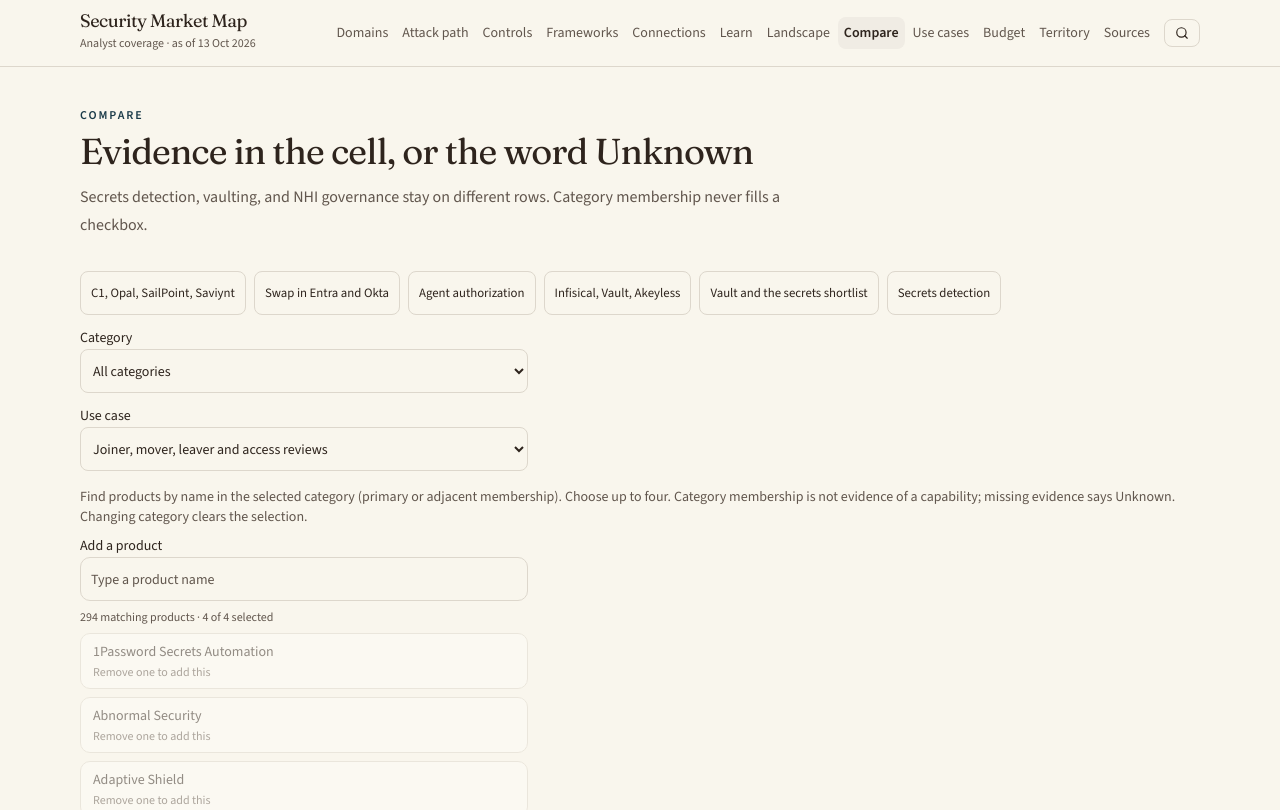
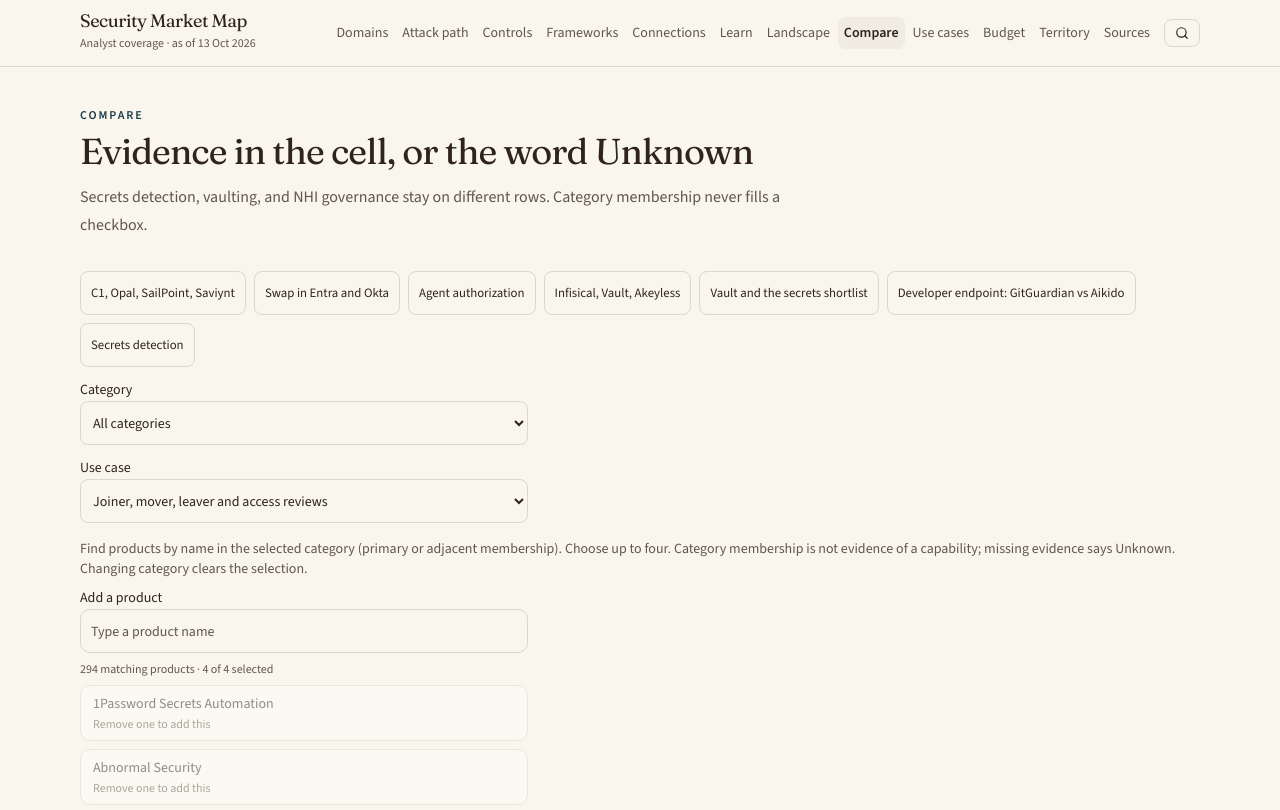
Before and after one commit to heyfunwhoa/security-market-map, a Next.js app: page /compare in a window 1280 px wide. Shown: the top 810 px of the page. Built offline with nearby package versions, Linux system fonts and the light colour scheme.

Commit message:
feat: add developer endpoint comparison preset

```diff
--- a/components/compare-workbench.tsx
+++ b/components/compare-workbench.tsx
@@ -65,6 +65,12 @@
     label: "Vault and the secrets shortlist",
     useCaseId: "uc-vault",
     productIds: ["vault", "akeyless", "aws-secrets-manager", "idira-secrets"],
+  },
+  {
+    id: "developer-endpoint",
+    label: "Developer endpoint: GitGuardian vs Aikido",
+    useCaseId: "uc-developer-endpoint",
+    productIds: ["gitguardian-developer-endpoint", "aikido-device-protection"],
   },
   {
     id: "detect",
```
